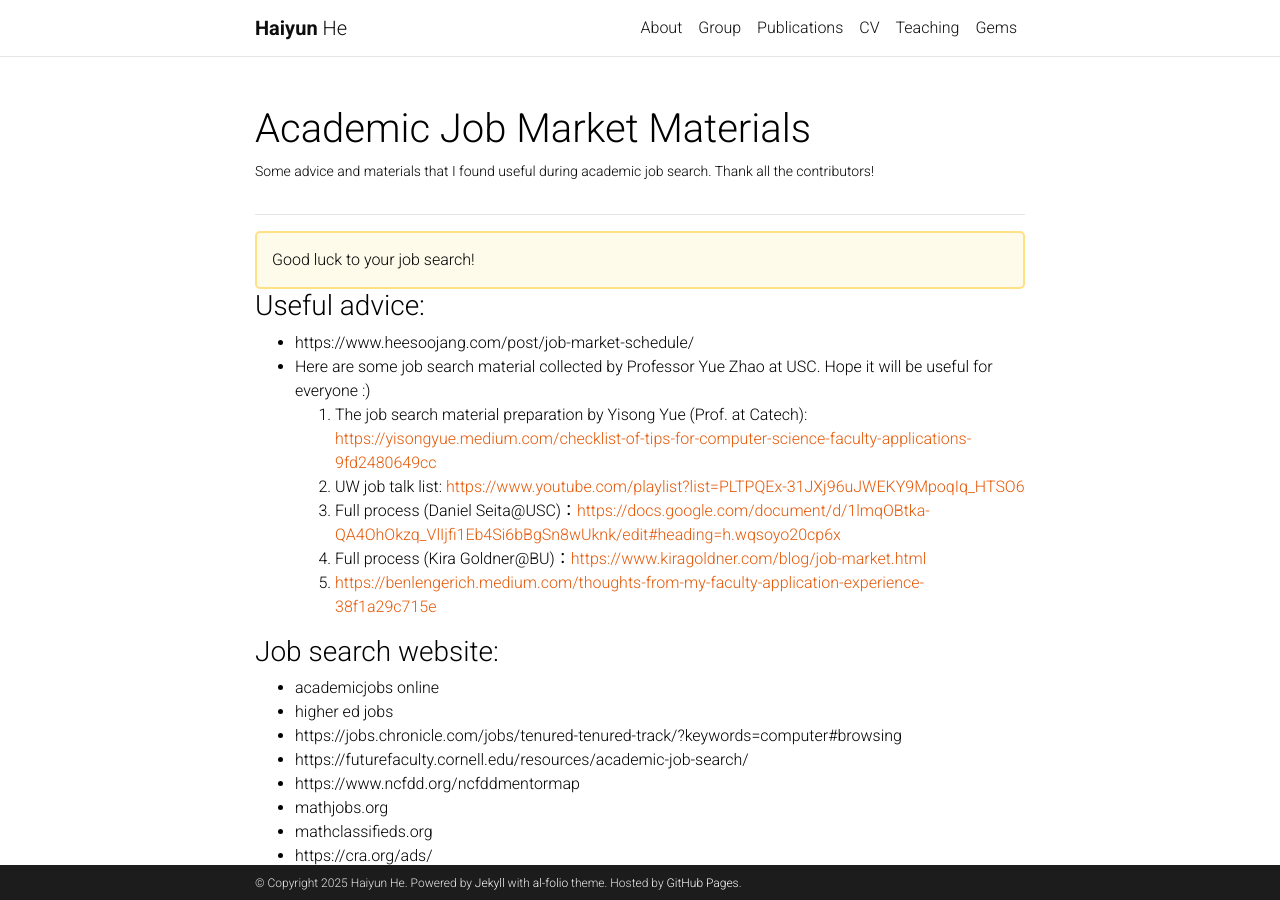
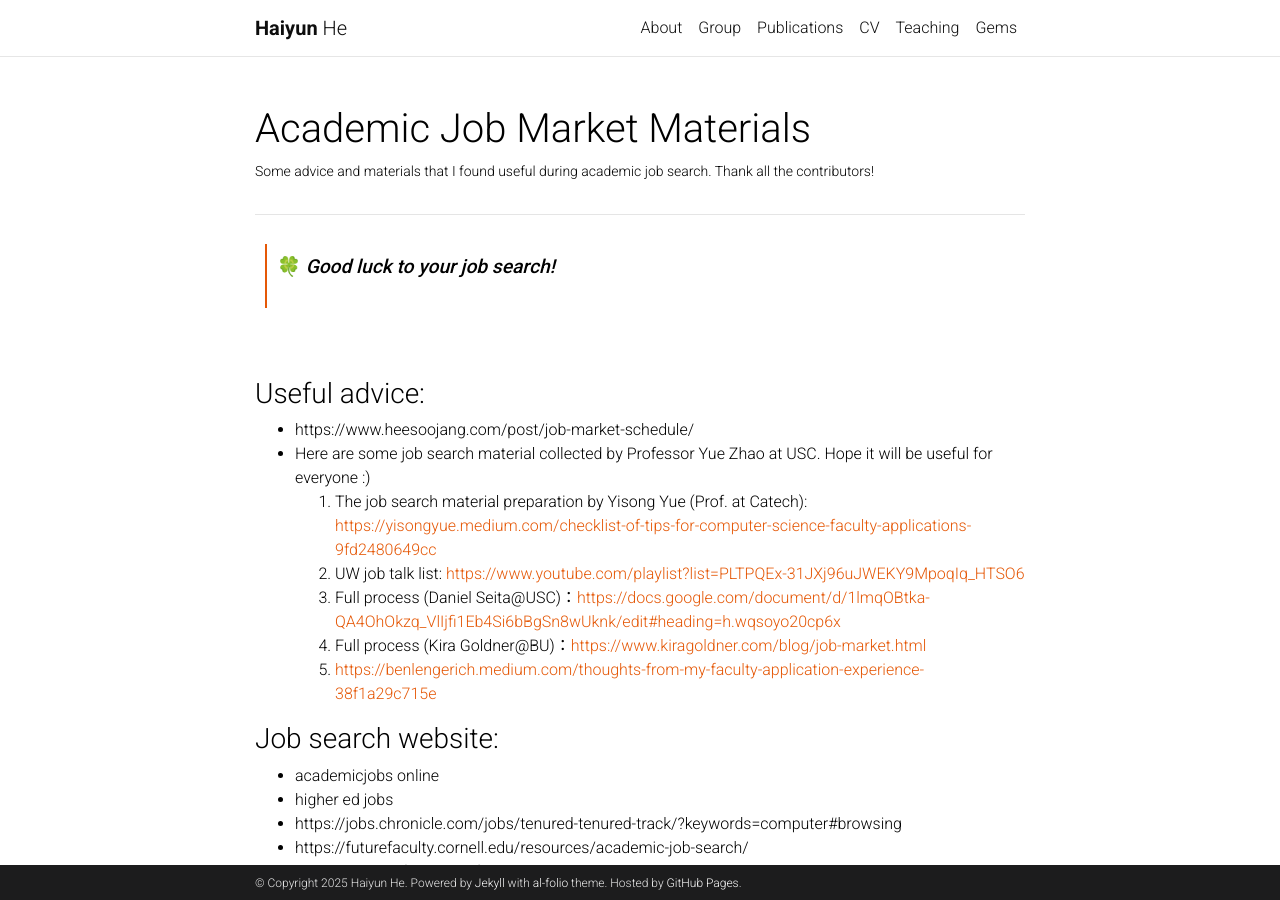
Before and after one commit to haiyun-he/haiyun-he.github.io, a Jekyll site: the page built from _pages/Job market materials.md, in a window 1280 px wide and 900 px high. Built offline with Jekyll 4.4.1, drawn with Linux system fonts in a browser that asks for light colours; comment, search, counter and statistics services are not loaded; a style sheet for code colours, icons or effects is not loaded.

Commit message:
Update Job market materials.md

```diff
--- a/_pages/Job market materials.md
+++ b/_pages/Job market materials.md
@@ -7,9 +7,9 @@ nav: false
 ---
 ---
 
-<div style="background-color: #FFFBEB; padding: 15px; border: 2px solid #FFE082; border-radius: 5px;">
-Good luck to your job search!
-</div>
+> 🍀 **_Good luck to your job search!_**
+
+<br>
 
 ### Useful advice:
 
```
